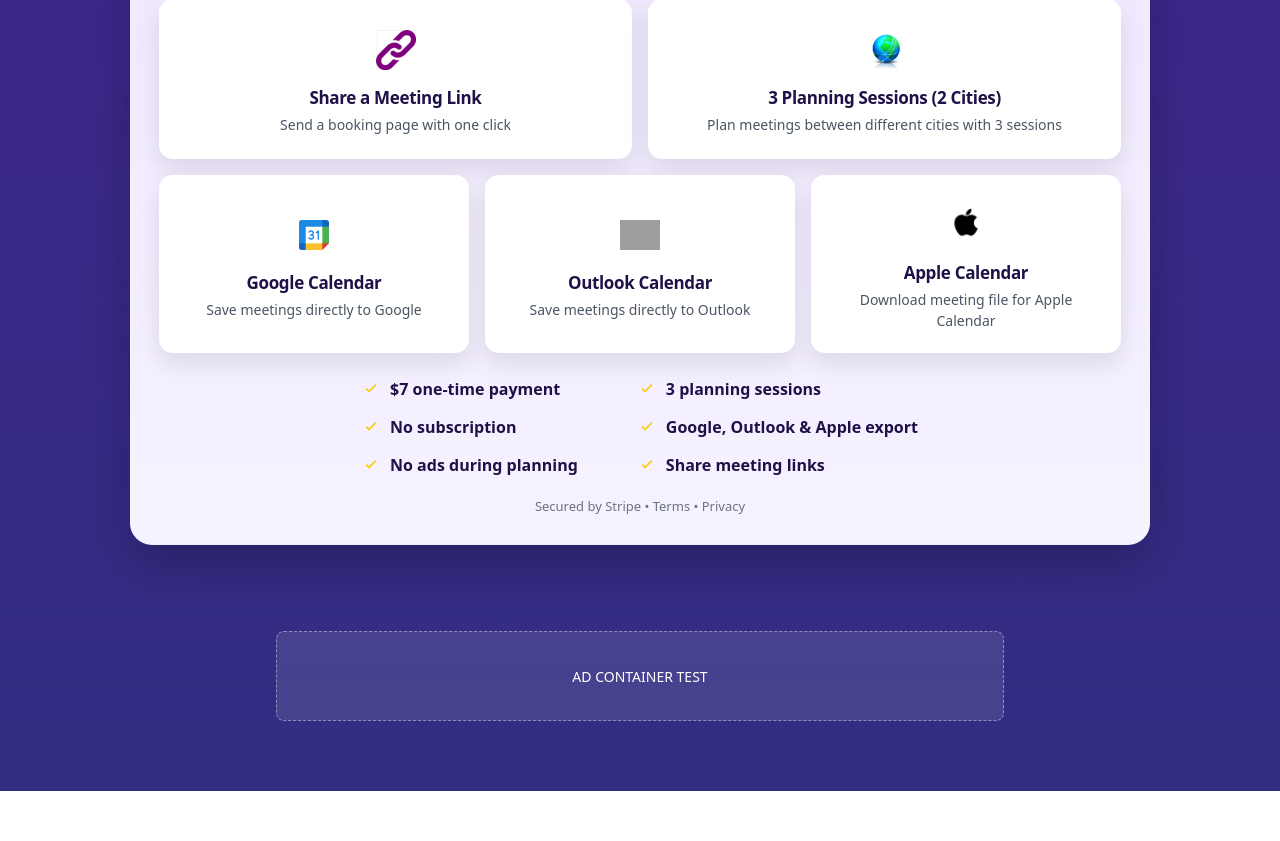
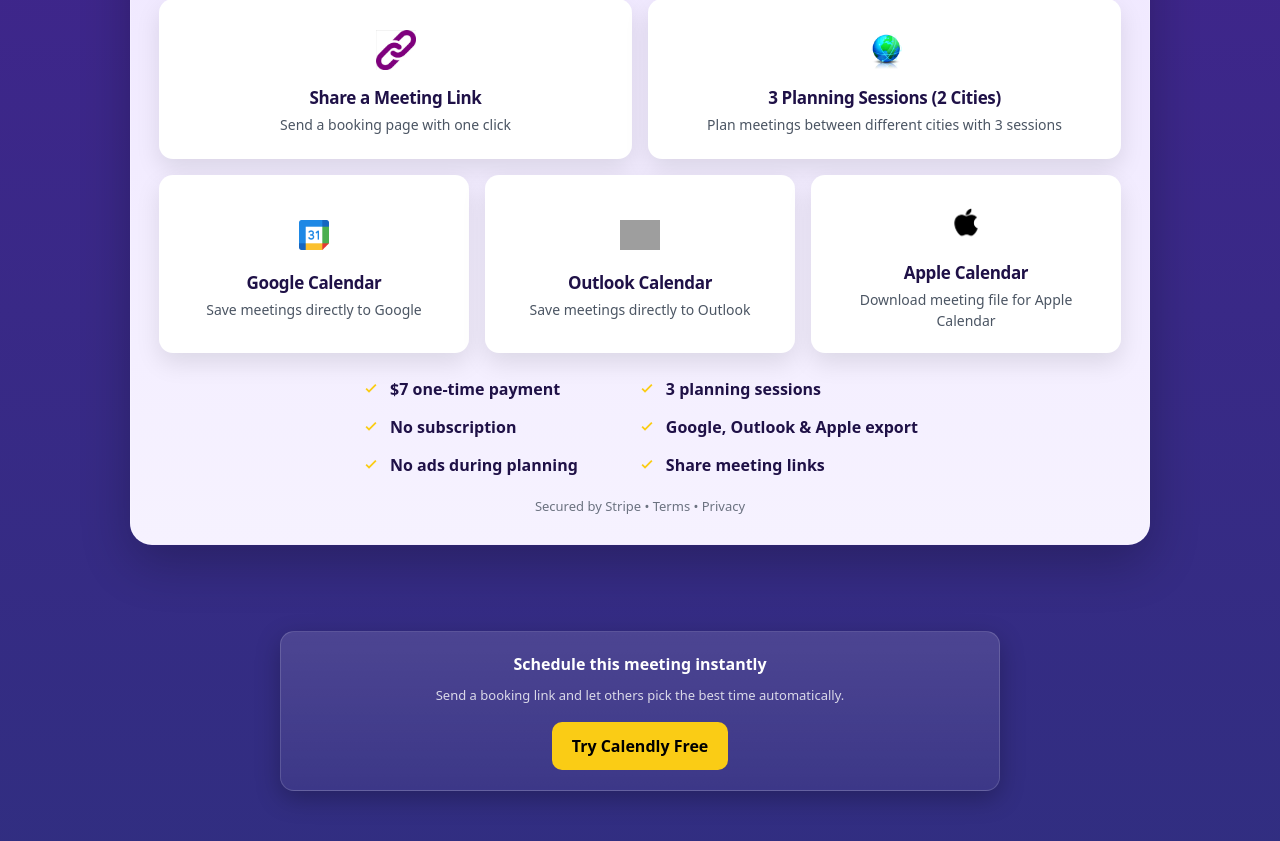
Before and after one commit to techtalk1282/Best-Meeting-Time, a Next.js app: page /best-meeting-time-los-angeles in a window 1280 px wide. Shown: the part 998-1839 px from the top of the page. Before the commit the page ends 1789 px from the top, so only its background shows below. Built offline with nearby package versions, Linux system fonts and the light colour scheme; grey boxes are pictures that could not be loaded.

Commit message:
feat: replace test ad container with affiliate CTA for monetization validation

```diff
--- a/app/best-meeting-time-los-angeles/page.tsx
+++ b/app/best-meeting-time-los-angeles/page.tsx
@@ -1,20 +1,15 @@
 /**
  * File: app/best-meeting-time-los-angeles/page.tsx
- * Version: v3.3 (CLEAN FIX — NO DUPLICATES, CORRECT FLOW)
+ * Version: v4.1 (AFFILIATE TEST — PRODUCTION SAFE)
  * Date: 2026-04-06
  *
- * Fixes:
- * - Removed duplicated buttons
- * - Preserved original ToolPreviewSection buttons
- * - Added comparison cards below tool
- * - Improved spacing for cleaner layout
- *
- * Notes:
- * - Buttons remain inside ToolPreviewSection (by design)
- * - No logic or gating touched
+ * Purpose:
+ * - Replace test ad container with affiliate monetization block
+ * - Preserve layout, spacing, and UX integrity
+ * - Maintain production-safe template for scaling
  *
  * Rollback:
- * - Revert to v3.2 if needed
+ * - Revert to v3.3 if needed
  */
 
 "use client";
@@ -67,13 +62,13 @@ export default function LosAngelesMeetingPage() {
           style={{
             display: "flex",
             flexDirection: "column",
-    paddingBottom: "60px", // ✅ ADD THIS
+            paddingBottom: "60px",
           }}
         >
-          {/* TOOL (includes original gold buttons — DO NOT TOUCH) */}
+          {/* TOOL */}
           <ToolPreviewSection defaultCityLeft="Los Angeles, USA" />
 
-          {/* COMPARISON CARDS (below tool) */}
+          {/* COMPARISON CARDS */}
           <div
             style={{
               marginTop: "32px",
@@ -113,24 +108,45 @@ export default function LosAngelesMeetingPage() {
           <PremiumFeaturesSection />
         </div>
 
-        {/* AD */}
+        {/* MONETIZATION ZONE — AFFILIATE TEST */}
         <div style={{ display: "flex", justifyContent: "center", padding: "30px 0" }}>
           <div
             style={{
               width: "100%",
-    maxWidth: "728px",
-    height: "90px",
-    background: "rgba(255,255,255,0.1)",
-    border: "1px dashed rgba(255,255,255,0.4)",
-    display: "flex",
-    alignItems: "center",
-    justifyContent: "center",
-    borderRadius: "8px",
-    color: "white",
-    fontSize: "14px"
+              maxWidth: "720px",
+              padding: "20px",
+              borderRadius: "14px",
+              textAlign: "center",
+              background:
+                "linear-gradient(180deg, rgba(255,255,255,0.12), rgba(255,255,255,0.05))",
+              border: "1px solid rgba(255,255,255,0.15)",
+              boxShadow: "0 8px 24px rgba(0,0,0,0.25)",
             }}
           >
-  AD CONTAINER TEST
+            <div style={{ fontSize: "16px", fontWeight: 600, marginBottom: "10px" }}>
+              Schedule this meeting instantly
+            </div>
+
+            <div style={{ fontSize: "13px", opacity: 0.8, marginBottom: "16px" }}>
+              Send a booking link and let others pick the best time automatically.
+            </div>
+
+            <a
+              href="https://calendly.com/"
+              target="_blank"
+              rel="noopener noreferrer"
+              style={{
+                display: "inline-block",
+                padding: "12px 20px",
+                borderRadius: "10px",
+                background: "#facc15",
+                color: "#000",
+                fontWeight: 600,
+                textDecoration: "none",
+              }}
+            >
+              Try Calendly Free
+            </a>
           </div>
         </div>
 
```
Lines whose indentation alone changed are shown as unchanged.
